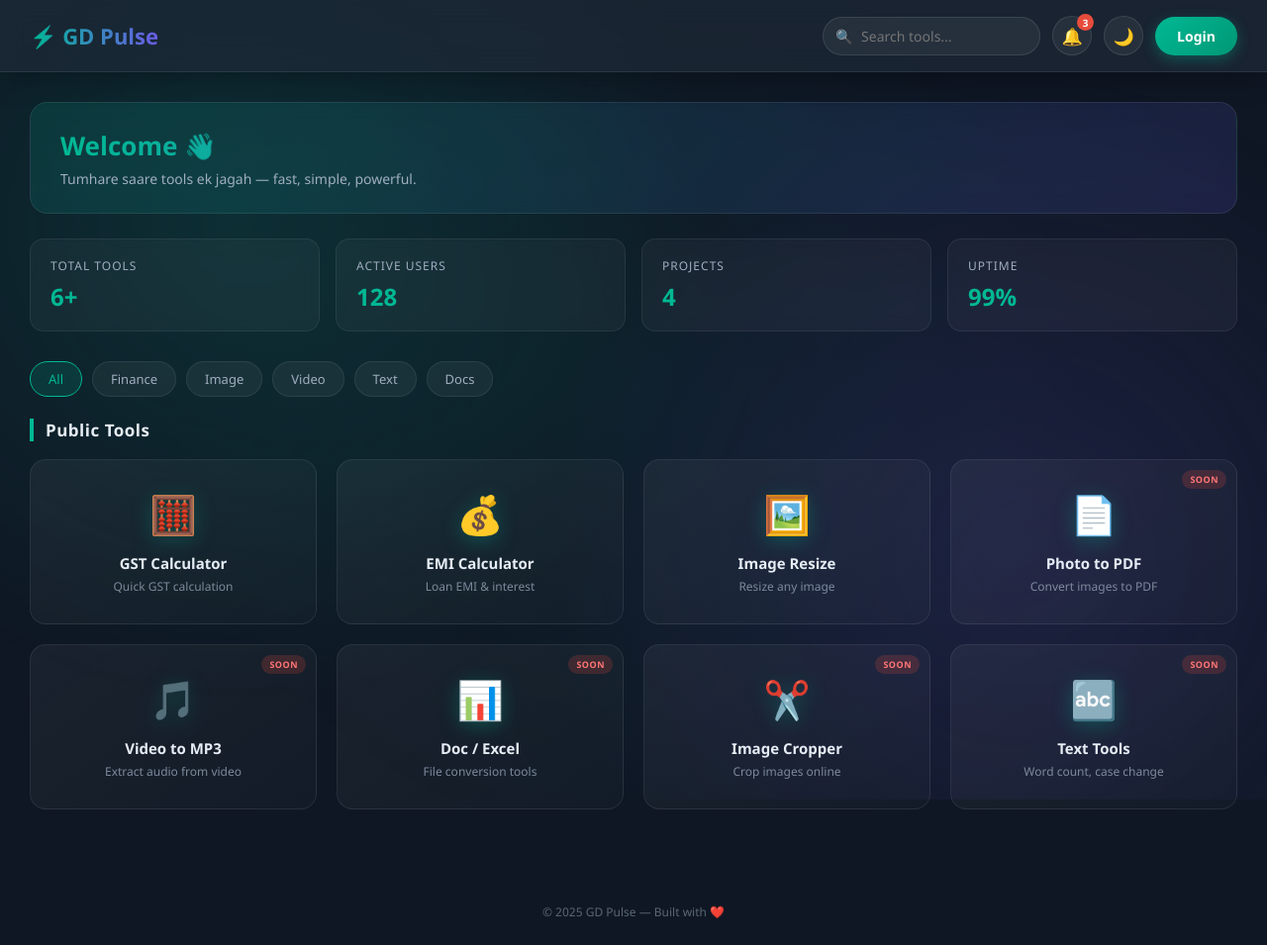
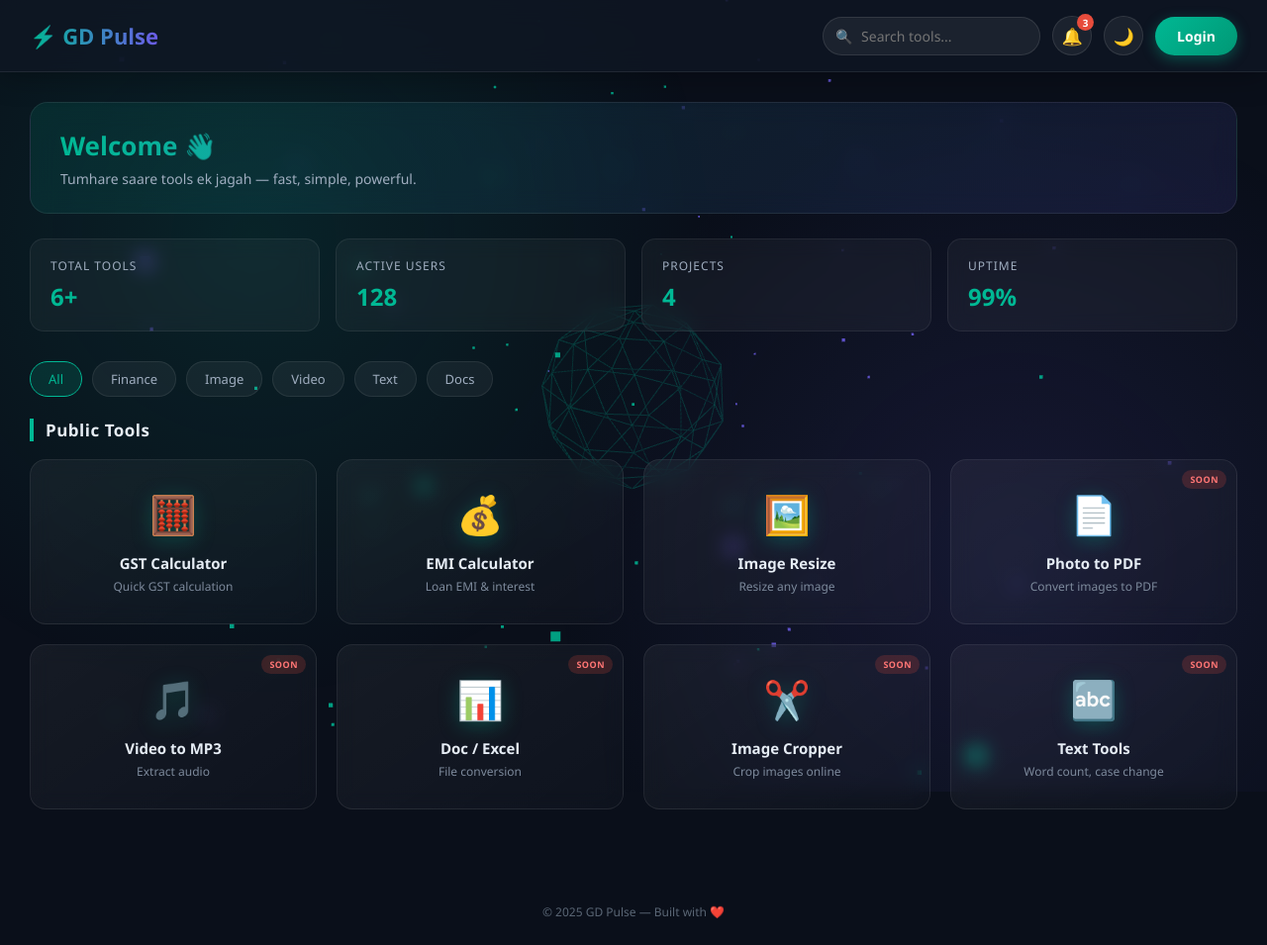
Before and after one commit to IGDIVU/gd-pulse, a Flask app: page / in a window 1280 px wide. Shown: the whole page at 99% size. Run offline with Flask 3, Linux system fonts and the light colour scheme.

Commit message:
Update dashboard.html

```diff
--- a/templates/dashboard.html
+++ b/templates/dashboard.html
@@ -8,33 +8,38 @@
   * { margin: 0; padding: 0; box-sizing: border-box; font-family: 'Segoe UI', Arial, sans-serif; }
 
   body {
-    background: #0f1724;
+    background: #0a0f1a;
     color: #e6edf5;
     min-height: 100vh;
     overflow-x: hidden;
     position: relative;
   }
 
-  /* Animated gradient background */
+  /* Three.js canvas background */
+  #bg-canvas {
+    position: fixed;
+    top: 0;
+    left: 0;
+    width: 100%;
+    height: 100%;
+    z-index: -1;
+    pointer-events: none;
+  }
+
+  /* Fallback gradient (agar 3D load na ho) */
   body::before {
     content: "";
     position: fixed;
     inset: 0;
     background:
-      radial-gradient(circle at 20% 30%, rgba(0, 184, 148, 0.15), transparent 40%),
-      radial-gradient(circle at 80% 70%, rgba(108, 92, 231, 0.15), transparent 40%),
-      radial-gradient(circle at 50% 50%, rgba(0, 184, 148, 0.05), transparent 60%);
-    animation: bgMove 15s ease-in-out infinite alternate;
-    z-index: -1;
-  }
-  @keyframes bgMove {
-    0%   { transform: scale(1) translate(0, 0); }
-    100% { transform: scale(1.1) translate(-20px, -20px); }
+      radial-gradient(circle at 20% 30%, rgba(0, 184, 148, 0.12), transparent 40%),
+      radial-gradient(circle at 80% 70%, rgba(108, 92, 231, 0.12), transparent 40%);
+    z-index: -2;
   }
 
   /* Header - glass effect */
   header {
-    background: rgba(30, 42, 56, 0.7);
+    background: rgba(15, 23, 36, 0.75);
     backdrop-filter: blur(14px);
     -webkit-backdrop-filter: blur(14px);
     border-bottom: 1px solid rgba(255, 255, 255, 0.08);
@@ -67,10 +72,7 @@
     gap: 12px;
   }
 
-  /* Search bar */
-  .search-box {
-    position: relative;
-  }
+  .search-box { position: relative; }
   .search-box input {
     background: rgba(255, 255, 255, 0.06);
     border: 1px solid rgba(255, 255, 255, 0.1);
@@ -98,7 +100,6 @@
     pointer-events: none;
   }
 
-  /* Icon buttons */
   .icon-btn {
     background: rgba(255, 255, 255, 0.06);
     border: 1px solid rgba(255, 255, 255, 0.1);
@@ -135,7 +136,6 @@
     font-weight: bold;
   }
 
-  /* Avatar */
   .avatar {
     width: 40px;
     height: 40px;
@@ -153,7 +153,6 @@
   }
   .avatar:hover { transform: scale(1.05); border-color: #00b894; }
 
-  /* Login button */
   .btn {
     background: linear-gradient(135deg, #00b894, #019875);
     color: white;
@@ -172,17 +171,15 @@
     box-shadow: 0 6px 20px rgba(0, 184, 148, 0.5);
   }
 
-  /* Main */
-  main { padding: 30px; max-width: 1400px; margin: 0 auto; }
+  main { padding: 30px; max-width: 1400px; margin: 0 auto; position: relative; z-index: 1; }
 
-  /* Welcome banner */
   .welcome {
-    background: linear-gradient(135deg, rgba(0, 184, 148, 0.15), rgba(108, 92, 231, 0.15));
+    background: linear-gradient(135deg, rgba(0, 184, 148, 0.12), rgba(108, 92, 231, 0.12));
     border: 1px solid rgba(255, 255, 255, 0.08);
     border-radius: 18px;
     padding: 25px 30px;
     margin-bottom: 25px;
-    backdrop-filter: blur(10px);
+    backdrop-filter: blur(12px);
   }
   .welcome h1 {
     font-size: 26px;
@@ -194,7 +191,6 @@
   }
   .welcome p { color: #a0aec0; font-size: 14px; }
 
-  /* Stats row */
   .stats {
     display: grid;
     grid-template-columns: repeat(auto-fit, minmax(180px, 1fr));
@@ -206,14 +202,13 @@
     border: 1px solid rgba(255, 255, 255, 0.07);
     border-radius: 14px;
     padding: 18px 20px;
-    backdrop-filter: blur(8px);
+    backdrop-filter: blur(10px);
     transition: 0.25s;
   }
   .stat-card:hover { border-color: rgba(0, 184, 148, 0.4); transform: translateY(-3px); }
   .stat-card .label { font-size: 12px; color: #a0aec0; text-transform: uppercase; letter-spacing: 1px; }
   .stat-card .value { font-size: 24px; font-weight: bold; margin-top: 6px; color: #00b894; }
 
-  /* Category tabs */
   .tabs {
     display: flex;
     gap: 10px;
@@ -236,7 +231,6 @@
     color: #00b894;
   }
 
-  /* Section title */
   .section-title {
     font-size: 17px;
     margin-bottom: 18px;
@@ -246,7 +240,6 @@
     letter-spacing: 0.5px;
   }
 
-  /* Cards grid */
   .grid {
     display: grid;
     grid-template-columns: repeat(auto-fill, minmax(230px, 1fr));
@@ -266,6 +259,7 @@
     overflow: hidden;
     transform-style: preserve-3d;
     will-change: transform;
+    backdrop-filter: blur(10px);
   }
   .card::before {
     content: "";
@@ -316,7 +310,6 @@
     letter-spacing: 0.5px;
   }
 
-  /* Footer */
   footer {
     text-align: center;
     padding: 25px;
@@ -324,7 +317,6 @@
     font-size: 12px;
   }
 
-  /* Mobile */
   @media (max-width: 700px) {
     header { padding: 12px 16px; }
     .logo { font-size: 17px; }
@@ -338,24 +330,20 @@
 </head>
 <body>
 
+  <!-- 3D Background Canvas -->
+  <canvas id="bg-canvas"></canvas>
+
   <!-- Header -->
   <header>
     <div class="logo">⚡ GD Pulse</div>
-
     <div class="header-right">
       <div class="search-box">
         <input type="text" placeholder="Search tools..." id="searchInput">
       </div>
-
       <button class="icon-btn" title="Notifications" onclick="alert('Notifications coming soon')">
-        🔔
-        <span class="badge">3</span>
+        🔔<span class="badge">3</span>
       </button>
-
-      <button class="icon-btn" title="Dark/Light mode" onclick="alert('Theme switch coming soon')">
-        🌙
-      </button>
-
+      <button class="icon-btn" title="Theme" onclick="alert('Theme switch coming soon')">🌙</button>
       {% if user %}
         <div class="avatar" title="{{ user }}" onclick="window.location.href='/logout'">
           {{ user[0]|upper }}
@@ -366,36 +354,19 @@
     </div>
   </header>
 
-  <!-- Main -->
   <main>
-
-    <!-- Welcome -->
     <div class="welcome">
       <h1>Welcome{% if user %}, {{ user }}{% endif %} 👋</h1>
       <p>Tumhare saare tools ek jagah — fast, simple, powerful.</p>
     </div>
 
-    <!-- Stats -->
     <div class="stats">
-      <div class="stat-card">
-        <div class="label">Total Tools</div>
-        <div class="value">6+</div>
-      </div>
-      <div class="stat-card">
-        <div class="label">Active Users</div>
-        <div class="value">128</div>
-      </div>
-      <div class="stat-card">
-        <div class="label">Projects</div>
-        <div class="value">4</div>
-      </div>
-      <div class="stat-card">
-        <div class="label">Uptime</div>
-        <div class="value">99%</div>
-      </div>
+      <div class="stat-card"><div class="label">Total Tools</div><div class="value">6+</div></div>
+      <div class="stat-card"><div class="label">Active Users</div><div class="value">128</div></div>
+      <div class="stat-card"><div class="label">Projects</div><div class="value">4</div></div>
+      <div class="stat-card"><div class="label">Uptime</div><div class="value">99%</div></div>
     </div>
 
-    <!-- Tabs -->
     <div class="tabs">
       <div class="tab active">All</div>
       <div class="tab">Finance</div>
@@ -405,113 +376,181 @@
       <div class="tab">Docs</div>
     </div>
 
-    <!-- Tools -->
     <h2 class="section-title">Public Tools</h2>
     <div class="grid" id="cardsGrid">
-
       <div class="card tilt" data-link="/tools/gst">
-        <div class="icon">🧮</div>
-        <div class="title">GST Calculator</div>
+        <div class="icon">🧮</div><div class="title">GST Calculator</div>
         <div class="desc">Quick GST calculation</div>
       </div>
-
       <div class="card tilt" data-link="/tools/emi">
-        <div class="icon">💰</div>
-        <div class="title">EMI Calculator</div>
+        <div class="icon">💰</div><div class="title">EMI Calculator</div>
         <div class="desc">Loan EMI & interest</div>
       </div>
-
       <div class="card tilt" data-link="/tools/image-resize">
-        <div class="icon">🖼️</div>
-        <div class="title">Image Resize</div>
+        <div class="icon">🖼️</div><div class="title">Image Resize</div>
         <div class="desc">Resize any image</div>
       </div>
-
       <div class="card tilt" data-link="soon">
         <div class="soon">SOON</div>
-        <div class="icon">📄</div>
-        <div class="title">Photo to PDF</div>
+        <div class="icon">📄</div><div class="title">Photo to PDF</div>
         <div class="desc">Convert images to PDF</div>
       </div>
-
       <div class="card tilt" data-link="soon">
         <div class="soon">SOON</div>
-        <div class="icon">🎵</div>
-        <div class="title">Video to MP3</div>
-        <div class="desc">Extract audio from video</div>
+        <div class="icon">🎵</div><div class="title">Video to MP3</div>
+        <div class="desc">Extract audio</div>
       </div>
-
       <div class="card tilt" data-link="soon">
         <div class="soon">SOON</div>
-        <div class="icon">📊</div>
-        <div class="title">Doc / Excel</div>
-        <div class="desc">File conversion tools</div>
+        <div class="icon">📊</div><div class="title">Doc / Excel</div>
+        <div class="desc">File conversion</div>
       </div>
-
       <div class="card tilt" data-link="soon">
         <div class="soon">SOON</div>
-        <div class="icon">✂️</div>
-        <div class="title">Image Cropper</div>
+        <div class="icon">✂️</div><div class="title">Image Cropper</div>
         <div class="desc">Crop images online</div>
       </div>
-
       <div class="card tilt" data-link="soon">
         <div class="soon">SOON</div>
-        <div class="icon">🔤</div>
-        <div class="title">Text Tools</div>
+        <div class="icon">🔤</div><div class="title">Text Tools</div>
         <div class="desc">Word count, case change</div>
       </div>
-
     </div>
-
   </main>
 
   <footer>© 2025 GD Pulse — Built with ❤️</footer>
 
+  <!-- Three.js CDN -->
+  <script src="https://cdnjs.cloudflare.com/ajax/libs/three.js/r128/three.min.js"></script>
+
   <script>
-    // Card click handling
+    /* ========== THREE.JS 3D BACKGROUND ========== */
+    (function init3D() {
+      try {
+        const canvas = document.getElementById("bg-canvas");
+        const scene = new THREE.Scene();
+        const camera = new THREE.PerspectiveCamera(75, window.innerWidth / window.innerHeight, 0.1, 1000);
+        camera.position.z = 30;
+
+        const renderer = new THREE.WebGLRenderer({ canvas, alpha: true, antialias: true });
+        renderer.setSize(window.innerWidth, window.innerHeight);
+        renderer.setPixelRatio(Math.min(window.devicePixelRatio, 2));
+
+        // Particles
+        const particleCount = 180;
+        const geometry = new THREE.BufferGeometry();
+        const positions = new Float32Array(particleCount * 3);
+        const colors = new Float32Array(particleCount * 3);
+
+        for (let i = 0; i < particleCount; i++) {
+          positions[i * 3]     = (Math.random() - 0.5) * 80;
+          positions[i * 3 + 1] = (Math.random() - 0.5) * 80;
+          positions[i * 3 + 2] = (Math.random() - 0.5) * 80;
+
+          // Green-ish / purple-ish colors
+          const isGreen = Math.random() > 0.5;
+          colors[i * 3]     = isGreen ? 0 : 0.42;
+          colors[i * 3 + 1] = isGreen ? 0.72 : 0.36;
+          colors[i * 3 + 2] = isGreen ? 0.58 : 0.9;
+        }
+
+        geometry.setAttribute("position", new THREE.BufferAttribute(positions, 3));
+        geometry.setAttribute("color", new THREE.BufferAttribute(colors, 3));
+
+        const material = new THREE.PointsMaterial({
+          size: 0.35,
+          vertexColors: true,
+          transparent: true,
+          opacity: 0.85,
+          sizeAttenuation: true
+        });
+
+        const particles = new THREE.Points(geometry, material);
+        scene.add(particles);
+
+        // Wireframe rotating shape (subtle)
+        const shapeGeo = new THREE.IcosahedronGeometry(8, 1);
+        const shapeMat = new THREE.MeshBasicMaterial({
+          color: 0x00b894,
+          wireframe: true,
+          transparent: true,
+          opacity: 0.12
+        });
+        const shape = new THREE.Mesh(shapeGeo, shapeMat);
+        shape.position.set(0, 0, -15);
+        scene.add(shape);
+
+        // Mouse parallax
+        let mouseX = 0, mouseY = 0;
+        document.addEventListener("mousemove", (e) => {
+          mouseX = (e.clientX / window.innerWidth - 0.5) * 2;
+          mouseY = (e.clientY / window.innerHeight - 0.5) * 2;
+        });
+
+        // Animation
+        let time = 0;
+        function animate() {
+          requestAnimationFrame(animate);
+          time += 0.005;
+
+          particles.rotation.y = time * 0.3;
+          particles.rotation.x = time * 0.15;
+          shape.rotation.x = time * 0.4;
+          shape.rotation.y = time * 0.6;
+
+          camera.position.x += (mouseX * 3 - camera.position.x) * 0.05;
+          camera.position.y += (-mouseY * 3 - camera.position.y) * 0.05;
+          camera.lookAt(scene.position);
+
+          renderer.render(scene, camera);
+        }
+        animate();
+
+        // Resize handling
+        window.addEventListener("resize", () => {
+          camera.aspect = window.innerWidth / window.innerHeight;
+          camera.updateProjectionMatrix();
+          renderer.setSize(window.innerWidth, window.innerHeight);
+        });
+
+      } catch (err) {
+        console.log("3D background load nahi hua, fallback gradient chalega:", err);
+      }
+    })();
+
+    /* ========== CARD CLICK ========== */
     document.querySelectorAll(".card").forEach(card => {
       card.addEventListener("click", () => {
         const link = card.getAttribute("data-link");
-        if (link === "soon") {
-          alert("Yeh tool jald aa raha hai! 🚧");
-        } else if (link) {
-          window.location.href = link;
-        }
+        if (link === "soon") alert("Yeh tool jald aa raha hai! 🚧");
+        else if (link) window.location.href = link;
       });
     });
 
-    // 3D tilt effect
+    /* ========== 3D TILT ON CARDS ========== */
     document.querySelectorAll(".tilt").forEach(card => {
       card.addEventListener("mousemove", (e) => {
         const rect = card.getBoundingClientRect();
         const x = e.clientX - rect.left;
         const y = e.clientY - rect.top;
-        const centerX = rect.width / 2;
-        const centerY = rect.height / 2;
-        const rotateX = ((y - centerY) / centerY) * -8;
-        const rotateY = ((x - centerX) / centerX) * 8;
+        const rotateX = ((y - rect.height / 2) / (rect.height / 2)) * -8;
+        const rotateY = ((x - rect.width / 2) / (rect.width / 2)) * 8;
         card.style.transform = `perspective(900px) rotateX(${rotateX}deg) rotateY(${rotateY}deg) translateY(-4px) scale(1.03)`;
       });
-      card.addEventListener("mouseleave", () => {
-        card.style.transform = "";
-      });
+      card.addEventListener("mouseleave", () => { card.style.transform = ""; });
     });
 
-    // Tabs (visual only)
+    /* ========== TABS ========== */
     document.querySelectorAll(".tab").forEach(tab => {
       tab.addEventListener("click", () => {
         document.querySelectorAll(".tab").forEach(t => t.classList.remove("active"));
         tab.classList.add("active");
-        // Filtering abhi nahi hai, sirf visual
       });
     });
 
-    // Search (visual only)
+    /* ========== SEARCH ========== */
     document.getElementById("searchInput").addEventListener("keypress", (e) => {
-      if (e.key === "Enter") {
-        alert("Search feature jald aa raha hai! 🔍");
-      }
+      if (e.key === "Enter") alert("Search feature jald aa raha hai! 🔍");
     });
   </script>
 
```
